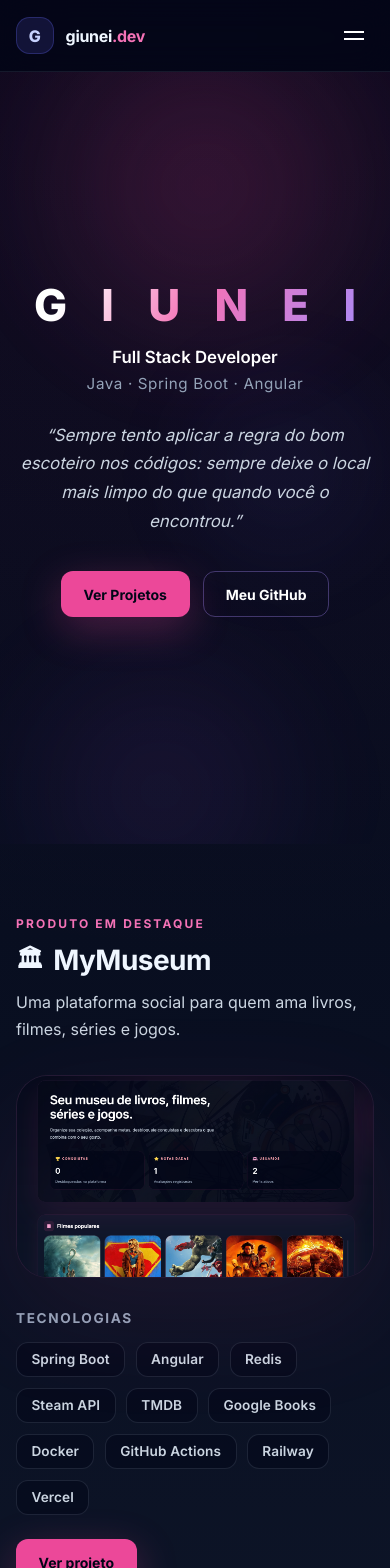
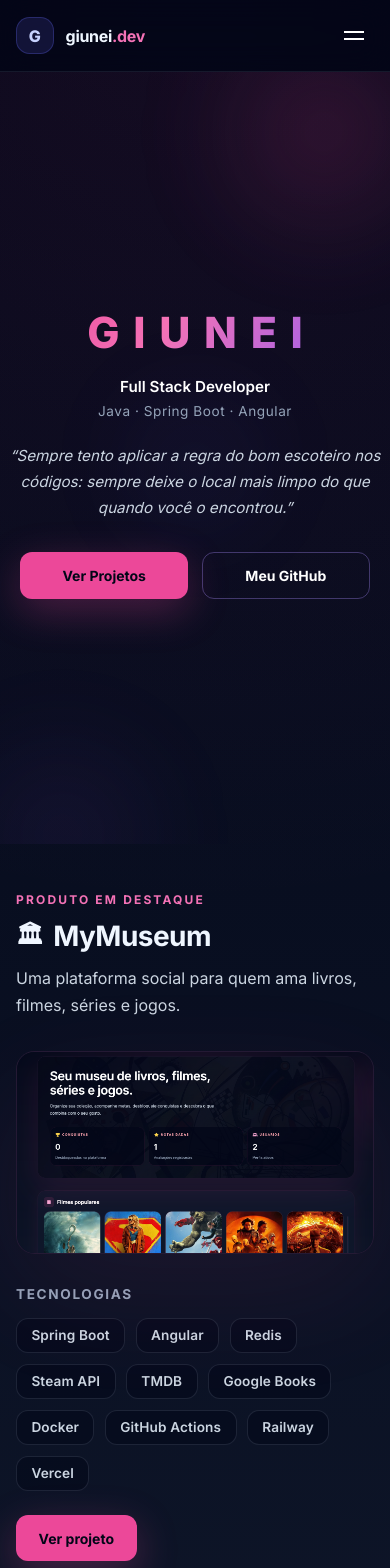
Before and after one commit to Giunei/giunei-dev, an Angular app: page / in a window 390 px wide. Shown: the top 1568 px of the page. Built offline with nearby package versions, Linux system fonts and the light colour scheme.

Commit message:
update GIUNEI in the middle

```diff
--- a/src/app/features/home/pages/home/home.component.html
+++ b/src/app/features/home/pages/home/home.component.html
@@ -4,7 +4,7 @@
   <div class="hero__glow hero__glow--center" aria-hidden="true"></div>
 
   <div class="container hero__content">
-    <p class="hero__brand">G I U N E I</p>
+    <p class="hero__brand">GIUNEI</p>
     <p class="hero__role">{{ role }}</p>
     <p class="hero__stack">{{ highlights.join(' · ') }}</p>
     <p class="hero__tagline">“{{ tagline }}”</p>
--- a/src/app/features/home/pages/home/home.component.scss
+++ b/src/app/features/home/pages/home/home.component.scss
@@ -1,10 +1,10 @@
 .hero {
   position: relative;
   overflow: hidden;
-  min-height: calc(100vh - var(--header-height));
+  min-height: calc(100svh - var(--header-height));
   display: grid;
   place-items: center;
-  padding: 4rem 0 5rem;
+  padding: clamp(2.5rem, 6vw, 4rem) 0 clamp(3rem, 7vw, 5rem);
 }
 
 .hero__glow {
@@ -16,27 +16,28 @@
 }
 
 .hero__glow--pink {
-  top: -12%;
-  right: -6%;
-  width: 26rem;
-  height: 26rem;
+  top: -10%;
+  right: -18%;
+  width: min(26rem, 70vw);
+  height: min(26rem, 70vw);
   background: radial-gradient(circle, var(--glow-pink) 0%, transparent 70%);
 }
 
 .hero__glow--violet {
-  bottom: -18%;
-  left: -8%;
-  width: 24rem;
-  height: 24rem;
+  bottom: -16%;
+  left: -18%;
+  width: min(24rem, 68vw);
+  height: min(24rem, 68vw);
   background: radial-gradient(circle, var(--glow-violet) 0%, transparent 70%);
   animation-delay: -2.5s;
 }
 
 .hero__glow--center {
-  top: 35%;
-  left: 40%;
-  width: 16rem;
-  height: 16rem;
+  top: 38%;
+  left: 50%;
+  width: min(16rem, 50vw);
+  height: min(16rem, 50vw);
+  translate: -50% 0;
   background: radial-gradient(circle, rgba(99, 102, 241, 0.16) 0%, transparent 70%);
   animation-delay: -4s;
 }
@@ -44,19 +45,23 @@
 .hero__content {
   position: relative;
   z-index: 1;
+  width: 100%;
   max-width: 42rem;
   text-align: center;
   animation: fadeInUp 0.8s cubic-bezier(0.22, 1, 0.36, 1) both;
 }
 
 .hero__brand {
-  margin: 0 0 1.25rem;
-  font-size: clamp(2.75rem, 10vw, 5rem);
+  margin: 0 auto 1.25rem;
+  max-width: 100%;
+  font-size: clamp(2.1rem, 11vw, 5rem);
   font-weight: 800;
-  letter-spacing: 0.28em;
-  line-height: 1;
-  text-indent: 0.28em;
-  background: linear-gradient(120deg, #fff 15%, var(--brand-pink-soft) 50%, var(--brand-violet-soft) 100%);
+  letter-spacing: clamp(0.18em, 4.5vw, 0.32em);
+  line-height: 1.1;
+  white-space: nowrap;
+  // Optical centering for letter-spacing
+  padding-left: clamp(0.18em, 4.5vw, 0.32em);
+  background: linear-gradient(120deg, var(--brand-pink) 0%, var(--brand-pink-soft) 42%, var(--brand-violet) 100%);
   -webkit-background-clip: text;
   background-clip: text;
   color: transparent;
@@ -64,23 +69,23 @@
 
 .hero__role {
   margin: 0 0 0.45rem;
-  font-size: 1.05rem;
+  font-size: clamp(0.95rem, 2.8vw, 1.05rem);
   font-weight: 600;
   color: #fff;
 }
 
 .hero__stack {
-  margin: 0 0 1.75rem;
-  font-size: 0.95rem;
+  margin: 0 0 1.5rem;
+  font-size: clamp(0.85rem, 2.5vw, 0.95rem);
   color: var(--text-muted);
   letter-spacing: 0.04em;
 }
 
 .hero__tagline {
-  margin: 0 auto 2.25rem;
+  margin: 0 auto 2rem;
   max-width: 34rem;
   color: var(--text-secondary);
-  font-size: 1.05rem;
+  font-size: clamp(0.95rem, 2.8vw, 1.05rem);
   line-height: 1.7;
   font-style: italic;
 }
@@ -90,6 +95,10 @@
   flex-wrap: wrap;
   justify-content: center;
   gap: 0.85rem;
+
+  .btn {
+    min-width: 10.5rem;
+  }
 }
 
 .flagship__head {
@@ -146,11 +155,17 @@
 
 .others-section__item {
   display: flex;
-  flex-wrap: wrap;
+  flex-direction: column;
+  align-items: stretch;
   gap: 1rem;
-  justify-content: space-between;
-  align-items: center;
-  padding: 1.15rem 1.35rem;
+  padding: 1.15rem 1.25rem;
+
+  @media (min-width: 640px) {
+    flex-direction: row;
+    flex-wrap: wrap;
+    justify-content: space-between;
+    align-items: center;
+  }
 
   h3 {
     margin: 0 0 0.35rem;
@@ -161,6 +176,14 @@
     margin: 0;
     color: var(--text-secondary);
     line-height: 1.5;
+  }
+
+  .btn {
+    width: 100%;
+
+    @media (min-width: 640px) {
+      width: auto;
+    }
   }
 }
 
@@ -173,11 +196,7 @@
 }
 
 .about-teaser__panel {
-  padding: 2rem;
-
-  @media (min-width: 768px) {
-    padding: 2.75rem;
-  }
+  padding: clamp(1.5rem, 4vw, 2.75rem);
 }
 
 .about-teaser__label {
--- a/src/app/features/projects/pages/projects/projects.component.scss
+++ b/src/app/features/projects/pages/projects/projects.component.scss
@@ -107,11 +107,18 @@
 
 .others__item {
   display: flex;
-  flex-wrap: wrap;
+  flex-direction: column;
+  align-items: stretch;
   gap: 1rem;
-  justify-content: space-between;
-  align-items: center;
-  padding: 1.25rem 1.5rem;
+  padding: 1.25rem;
+
+  @media (min-width: 640px) {
+    flex-direction: row;
+    flex-wrap: wrap;
+    justify-content: space-between;
+    align-items: center;
+    padding: 1.25rem 1.5rem;
+  }
 
   h3 {
     margin: 0 0 0.35rem;
@@ -122,6 +129,14 @@
     margin: 0;
     color: var(--text-secondary);
   }
+
+  .btn {
+    width: 100%;
+
+    @media (min-width: 640px) {
+      width: auto;
+    }
+  }
 }
 
 .others__tech {
--- a/src/app/layout/header/header.component.scss
+++ b/src/app/layout/header/header.component.scss
@@ -37,6 +37,7 @@
 .header__name {
   font-weight: 700;
   letter-spacing: -0.02em;
+  white-space: nowrap;
 
   span {
     color: var(--brand-pink-soft);
--- a/src/styles.scss
+++ b/src/styles.scss
@@ -51,7 +51,7 @@ button {
 }
 
 .section {
-  padding-block: 4.5rem;
+  padding-block: clamp(3rem, 7vw, 4.5rem);
 }
 
 .section__eyebrow {
@@ -78,7 +78,7 @@ button {
 }
 
 .panel {
-  border-radius: var(--radius-xl);
+  border-radius: clamp(1.15rem, 3vw, var(--radius-xl));
   border: 1px solid var(--border-panel);
   background: var(--panel-bg);
   box-shadow: 0 40px 120px rgba(236, 72, 153, 0.08);
```
